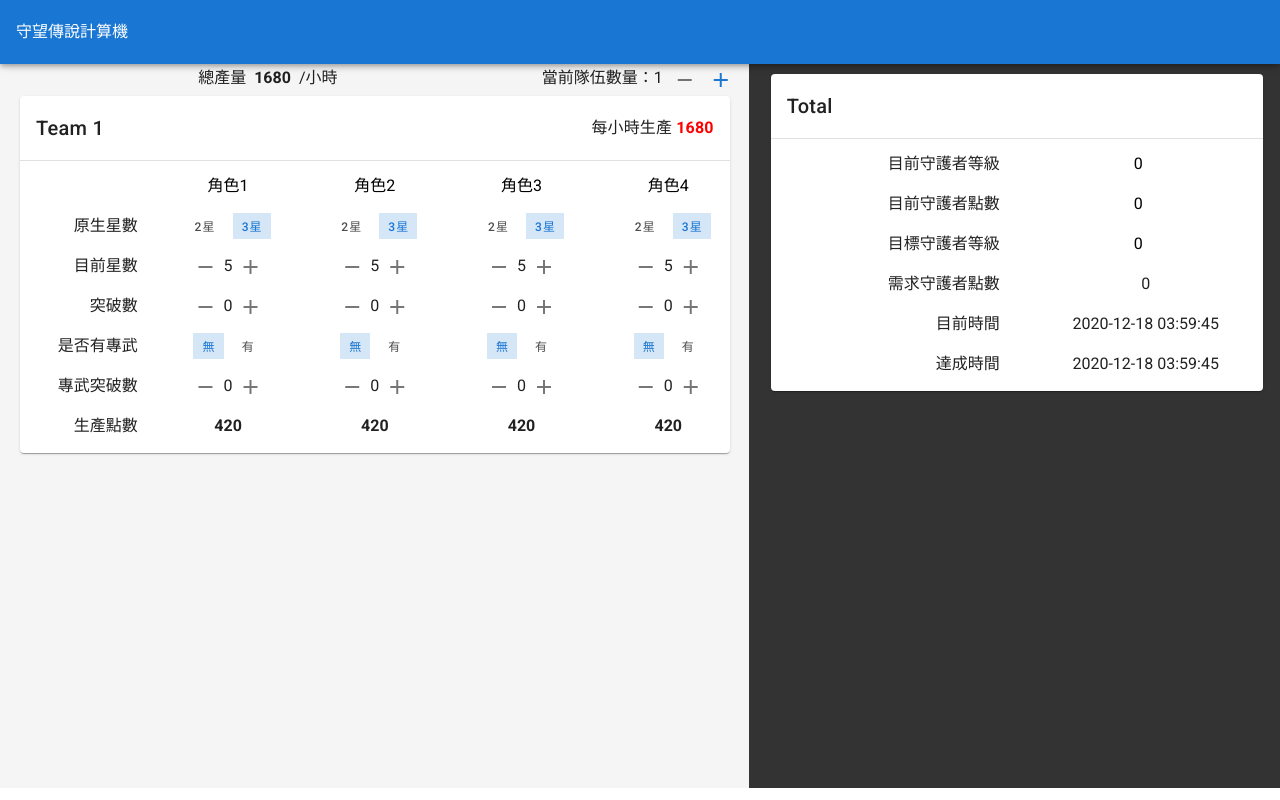
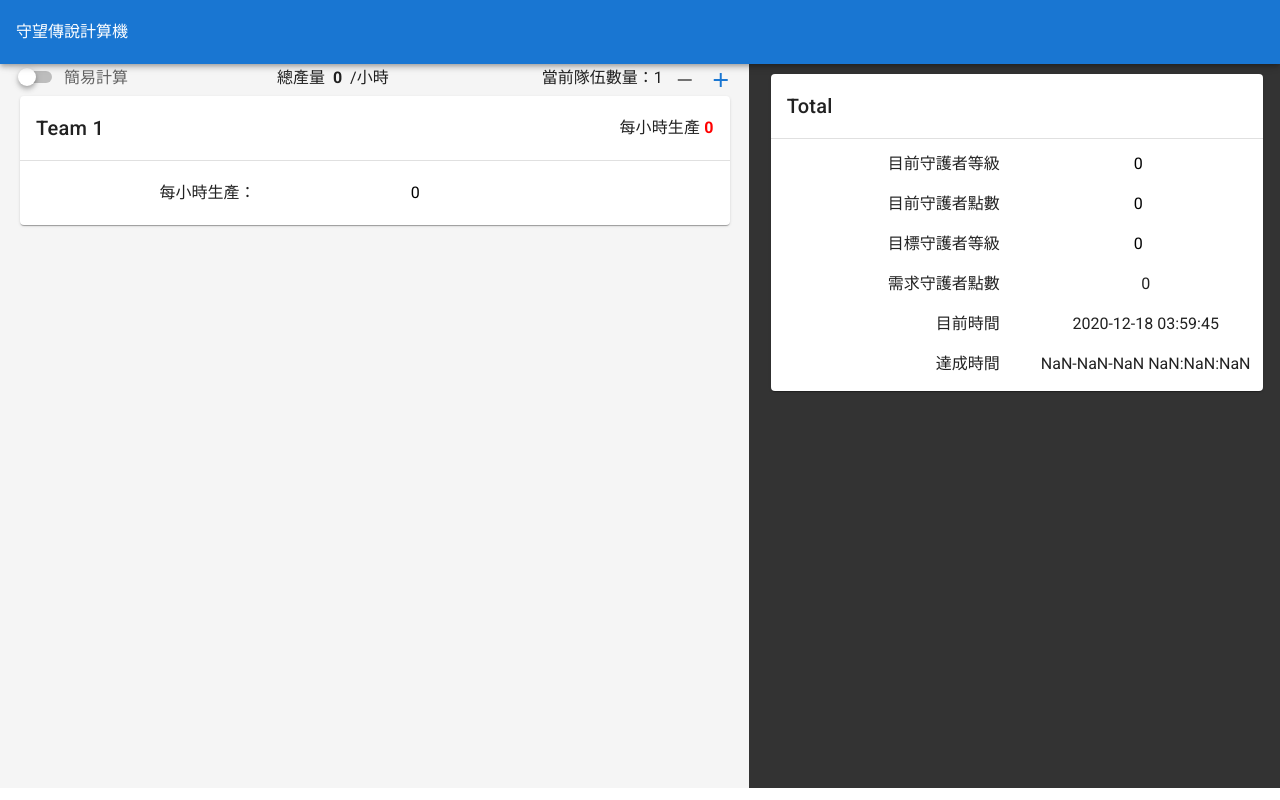
Before and after one commit to r041291867/guardian-tales-calculator, a Vue app: page / in a window 1280 px wide. Built offline with nearby package versions, Linux system fonts and the light colour scheme.

Commit message:
新增直接輸入產能功能

```diff
--- a/src/App.vue
+++ b/src/App.vue
@@ -8,6 +8,17 @@
       <div class="d-flex align-center">
         守望傳說計算機
       </div>
+
+      <v-spacer></v-spacer>
+
+      <v-switch
+        class="hidden-lg-and-up"
+        v-model="switch1"
+        :label="switch1? '完整計算': '簡易計算'"
+        hide-details
+        dense
+        style="padding: 4px 0 0 20px; margin:0;"
+      ></v-switch>
 
       <v-spacer></v-spacer>
 
@@ -49,6 +60,14 @@ export default {
         this.$store.commit('toggleDrawer')
       },
     },
+    switch1: {
+      get () {
+        return this.$store.state.switchs
+      },
+      set (val) {
+        this.$store.commit('toggleSwitch', val)
+      },
+    },
   }
 };
 </script>
--- a/src/components/CountProduction.vue
+++ b/src/components/CountProduction.vue
@@ -1,6 +1,15 @@
 <template>
   <div style="padding: 10px;">
     <v-row>
+      <v-switch
+        v-if="viewWidth>=1280"
+        v-model="switch1"
+        :label="switch1? '完整計算': '簡易計算'"
+        hide-details
+        dense
+        style="padding: 4px 0 0 20px; margin:0;"
+      ></v-switch>
+
       <v-spacer />
 
       <span class="pa-1">
@@ -45,6 +54,8 @@
         <team
           :num="i"
           :data="allData[i-1]"
+          :switchs="switch1"
+          :product="totalPointsSimple[i-1]"
           @change="getValue"
         />
       </div>
@@ -63,6 +74,8 @@
         <team
           :num="i"
           :data="allData[i-1]"
+          :switchs="switch1"
+          :product="totalPointsSimple[i-1]"
           @change="getValue"
         />
       </div>
@@ -73,6 +86,7 @@
       :style="`height: ${viewHeight}px;position: fixed; overflow: scroll;width: 95%`"
       v-else
     >
+      <div v-if="switch1">
         <v-tabs
           v-model="tab"
           center-active
@@ -95,10 +109,25 @@
               :num="i"
               :data="allData[i-1]"
               @change="getValue"
-            class="hidden-sm-and-up"
             />
           </v-tab-item>
         </v-tabs-items>
+      </div>
+      <div v-else>
+        <div
+          v-for="i in counts"
+          :key="i"
+          style="padding: 10px;"
+        >
+          <team
+            :num="i"
+            :data="allData[i-1]"
+            :switchs="switch1"
+            :product="totalPointsSimple[i-1]"
+            @change="getValue"
+          />
+        </div>
+      </div>
     </div>
   </div>
 </template>
@@ -114,11 +143,23 @@
       tab: 0,
       counts: 1,
       totalPoints: [0],
+      totalPointsSimple: [0],
       sumPoint: 0,
       allData: [[]],
       viewHeight: document.documentElement.clientHeight - 134,
       viewWidth: document.documentElement.clientWidth,
     }),
+
+    computed: {
+      switch1: {
+        get () {
+          return this.$store.state.switchs
+        },
+        set (val) {
+          this.$store.commit('toggleSwitch', val)
+        },
+      },
+    },
 
     methods: {
       add() {
@@ -134,17 +175,28 @@
         }
       },
       getValue(total, num, datas) {
+        if (this.switch1) {
           this.totalPoints[num-1] = total
           this.allData[num-1] = datas
-        this.sumPoint = this.sum()
+          this.sumPoint = this.sum(this.totalPoints)
+          localStorage.setItem('switchs', this.switch1)
           localStorage.setItem('data', JSON.stringify(this.allData))
           localStorage.setItem('total', JSON.stringify(this.totalPoints))
           this.$emit('change', this.sumPoint)
+        }
+        else {
+          this.totalPointsSimple[num-1] = total
+          this.sumPoint = this.sum(this.totalPointsSimple)
+          localStorage.setItem('switchs', this.switch1)
+          localStorage.setItem('totalS', JSON.stringify(this.totalPointsSimple))
+          this.$emit('change', this.sumPoint)
+        }
       },
-      sum() {
+      sum(total) {
         let sum = 0
-        this.totalPoints.forEach(val => {
-          sum += val
+        total.forEach(val => {
+          if (typeof val == 'string') sum += parseInt(val)
+          else sum += val
         })
         return sum
       },
@@ -154,10 +206,12 @@
       window.addEventListener('resize', ()=> {
         this.viewHeight = document.documentElement.clientHeight - 134
         this.viewWidth = document.documentElement.clientWidth
-        console.log(this.viewWidth)
+        // console.log(this.viewWidth)
       })
+      let sw = localStorage.getItem('switchs')
       let cache = localStorage.getItem('data')
       let points = localStorage.getItem('total')
+      let pointsS = localStorage.getItem('totalS')
       if (cache) {
         this.allData = JSON.parse(cache)
         this.counts = this.allData.length
@@ -165,6 +219,10 @@
       if (points) {
         this.totalPoints = JSON.parse(points)
       }
+      if (pointsS) {
+        this.totalPointsSimple = JSON.parse(pointsS)
+      }
+      this.switch1 = sw == 'true'? true: false
     }
   }
 </script>
--- a/src/components/Team.vue
+++ b/src/components/Team.vue
@@ -5,7 +5,9 @@
     <v-card-title>
       Team {{ num }}
       <v-spacer></v-spacer>
-      <span class="text-subtitle-1">
+      <span
+        class="text-subtitle-1"
+      >
         每小時生產
         <strong style="color: red;">{{ totalPoints }}</strong>
       </span>
@@ -13,7 +15,7 @@
 
     <v-divider></v-divider>
 
-    <div>
+    <div v-show="switchs">
       <v-row>
         <v-col>
           <!-- 左邊標題 -->
@@ -120,6 +122,19 @@
         </v-col>
       </v-row>
     </div>
+
+    <div
+      v-show="!switchs"
+      class="pa-5"
+      style="text-align: center;"
+    >
+      <span>每小時生產：</span>
+      <input
+        v-model="products"
+        style="text-align: center; width: 50%;"
+        type="number"
+      >
+    </div>
   </v-card>
 </template>
 
@@ -138,6 +153,7 @@
         '', '原生星數', '目前星數', '突破數', '是否有專武', '專武突破數', '生產點數'
       ],
       datas: [],
+      products: 0
     }),
 
     props: {
@@ -148,17 +164,31 @@
       data: {
         type: Array,
         default: () => [],
+      },
+      switchs: {
+        type: Boolean,
+        default: false,
+      },
+      product: {
+        type: [Number, String],
+        default: 0,
       }
     },
 
     computed: {
       totalPoints() {
-        let total = 0
-        for (let d of this.datas) {
-          total += this.countPoints(d)
+        if (this.switchs) {
+          let total = 0
+          for (let d of this.datas) {
+            total += this.countPoints(d)
+          }
+          this.$emit('change', total, this.num, this.datas)
+          return total
         }
-        this.$emit('change', total, this.num, this.datas)
-        return total
+        else {
+          this.$emit('change', this.products, this.num)
+          return this.products
+        }
       },
     },
 
@@ -181,6 +211,7 @@
     },
 
     mounted() {
+      this.products = this.product
       if (this.data.length > 0) {
         this.data.forEach(char => {
           this.datas.push({
--- a/src/components/TeamMobile.vue
+++ b/src/components/TeamMobile.vue
@@ -3,8 +3,6 @@
     elevation="1"
   >
     <v-card-title>
-      Team {{ num }}
-      <v-spacer></v-spacer>
       <span class="text-subtitle-1">
         每小時生產
         <strong style="color: red;">{{ totalPoints }}</strong>
@@ -122,7 +120,6 @@
         </v-col>
       </v-row>
     </div>
-
   </v-card>
 </template>
 
@@ -141,6 +138,7 @@
         '', '原生星數', '目前星數', '突破數', '是否有專武', '專武突破數', '生產點數'
       ],
       datas: [],
+      product: 0,
     }),
 
     props: {
@@ -151,7 +149,7 @@
       data: {
         type: Array,
         default: () => [],
-      }
+      },
     },
 
     computed: {
--- a/src/store/index.js
+++ b/src/store/index.js
@@ -6,10 +6,14 @@ Vue.use(Vuex)
 export default new Vuex.Store({
   state: {
     drawer: false,
+    switchs: false,
   },
   mutations: {
     toggleDrawer: (state) => {
       state.drawer = !state.drawer
+    },
+    toggleSwitch: (state, val) => {
+      state.switchs = val
     }
   },
   actions: {
```
Lines whose indentation alone changed are shown as unchanged.
